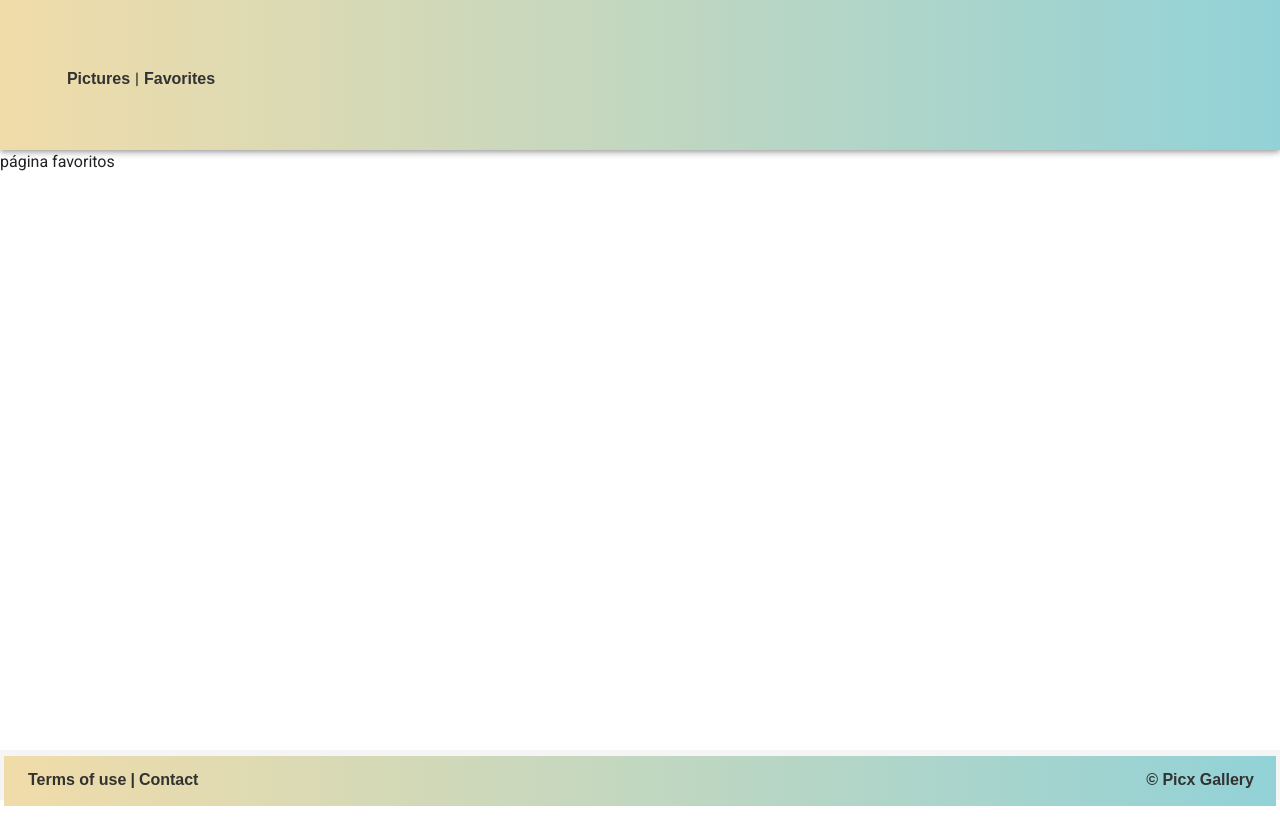
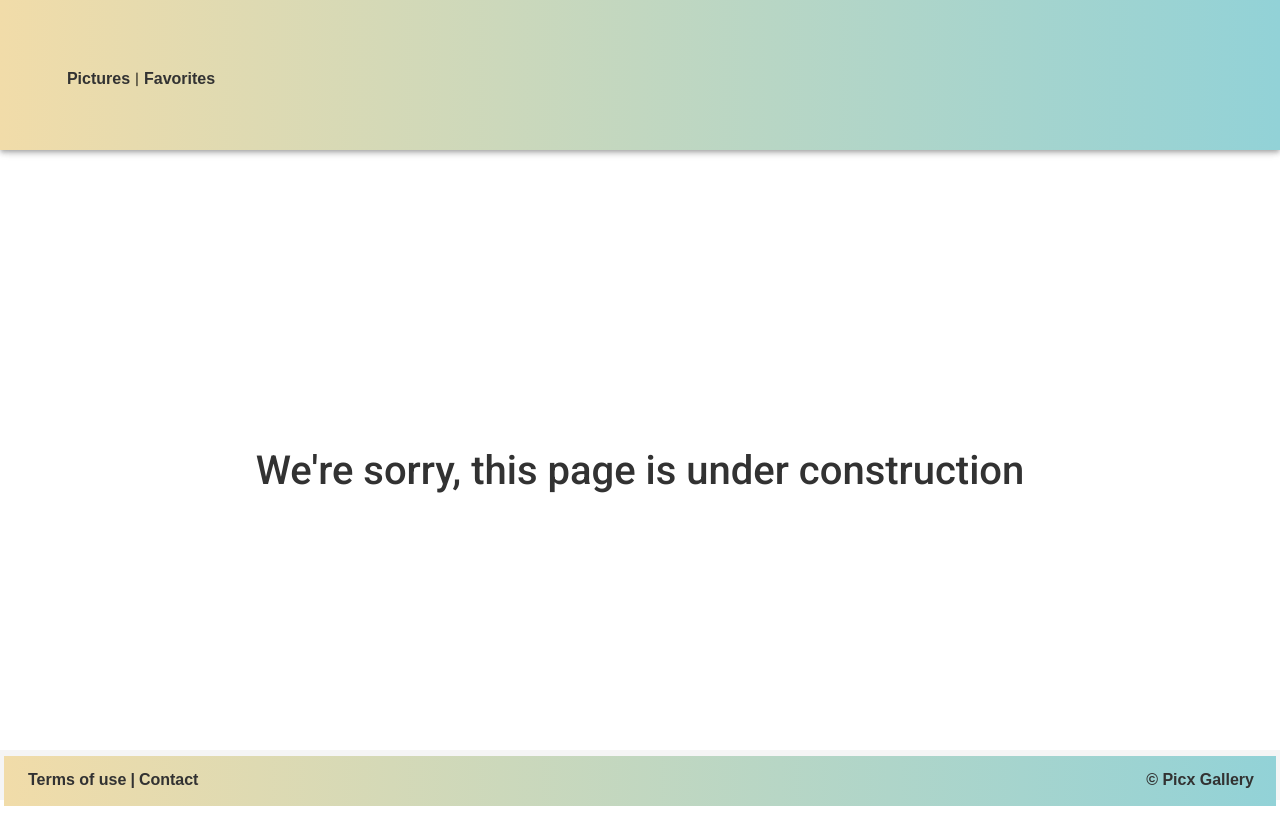
Before and after one commit to soymariavillaverde/PicxGallery, a Vue app in the folder picx-gallery/: page /favorites in a window 1280 px wide. Before the commit the page ends 800 px from the top, so only its background shows below. Built offline with nearby package versions, Linux system fonts and the light colour scheme.

Commit message:
Set up basics for favorites page/ TO DO the layout :construction:

```diff
--- a/picx-gallery/src/scss/Cards.scss
+++ b/picx-gallery/src/scss/Cards.scss
@@ -52,7 +52,7 @@
                     margin: 0 !important;
 
                     .descriptionText {
-                        padding: 0;
+                        padding: 2px !important;
                         overflow: hidden;
                         text-overflow: ellipsis;
                     }
--- a/picx-gallery/src/scss/Favorites.scss
+++ b/picx-gallery/src/scss/Favorites.scss
@@ -0,0 +1,5 @@
+.favsContainer{
+    padding: 25% 5%;
+    text-align: center;
+    color: rgb(50, 50, 50);
+}
--- a/picx-gallery/src/scss/main.scss
+++ b/picx-gallery/src/scss/main.scss
@@ -1,3 +1,4 @@
 @import 'Header.scss';
 @import 'Cards.scss';
 @import 'Footer.scss';
+@import 'Favorites.scss';
--- a/picx-gallery/src/views/Favorites.vue
+++ b/picx-gallery/src/views/Favorites.vue
@@ -1,3 +1,9 @@
 <template>
-<div>página favoritos</div>
+    <v-container fluid>
+        <v-row wrap>
+            <div class="favsContainer">
+                <h1>We're sorry, this page is under construction</h1>
+            </div>
+        </v-row>
+    </v-container>
 </template>
```
